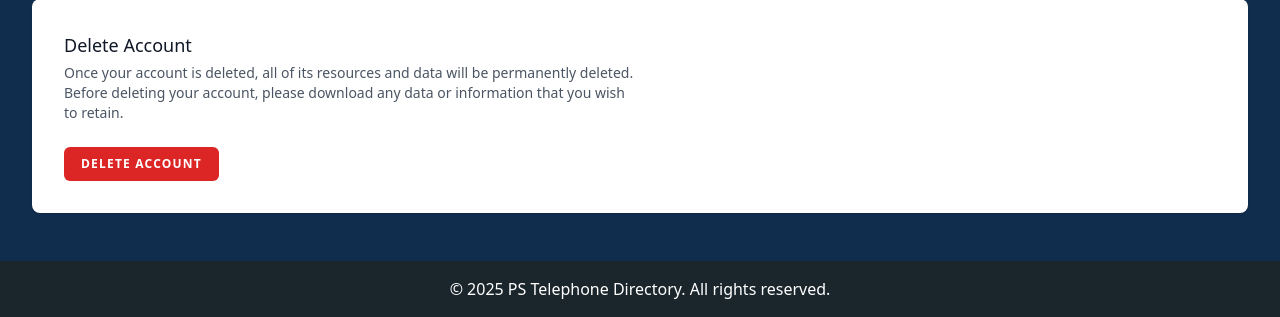
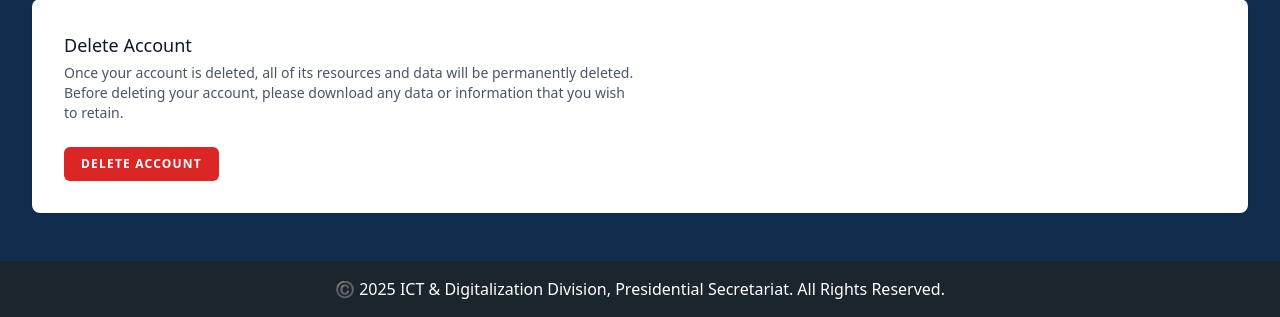
Before and after one commit to lahirujay99/call-management-system, a Laravel app: page /tp/profile in a window 1280 px wide. Shown: the part 865-1182 px from the top of the page. Run offline with Laravel 12, Linux system fonts and the light colour scheme; a user stored in the database is signed in; data comes from the database, SQL or seed files in the repository; style sheets or scripts are compiled from the project's sources; parts of the project's set-up code (start-up, migrations or seed data) failed here and were passed over.

Commit message:
change footer

```diff
--- a/resources/views/components/footer.blade.php
+++ b/resources/views/components/footer.blade.php
@@ -1,7 +1,7 @@
 <footer class="bg-[#1B262C] text-white py-4"> {{-- background and light text --}}
     <div class="max-w-7xl mx-auto px-4 sm:px-6 lg:px-8 text-center"> {{-- Container to center content and center text --}}
         <div>
-            <p>© 2025 PS Telephone Directory. All rights reserved.</p> {{-- Centered Copyright notice --}}
+            <p>©️ 2025 ICT & Digitalization Division, Presidential Secretariat. All Rights Reserved.</p> {{-- Centered Copyright notice --}}
         </div>
     </div>
 </footer>
```
